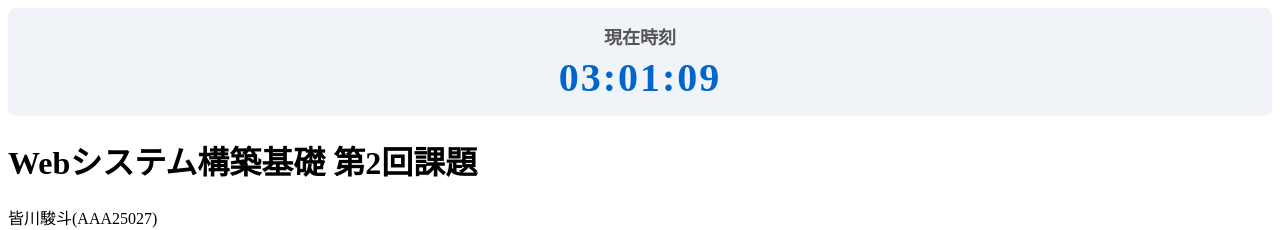
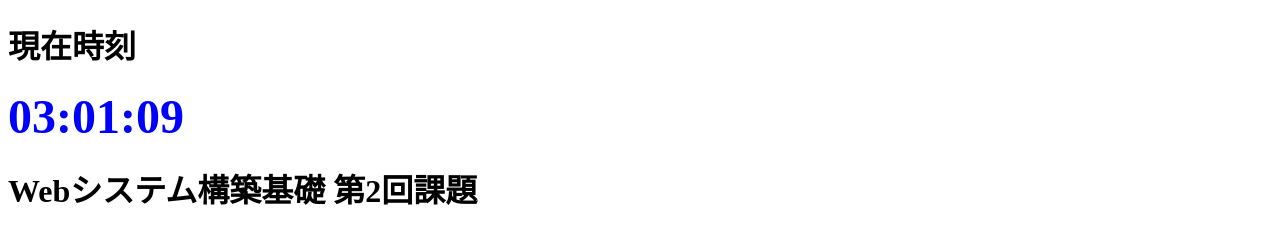
Before and after one commit to xmixg37/2kadai.github.io, a plain HTML site: page index.html in a window 1280 px wide. Shown: the top 230 px of the page. Drawn offline with Linux system fonts and the light colour scheme.

Commit message:
Update index.html

```diff
--- a/index.html
+++ b/index.html
@@ -10,32 +10,23 @@
       var minutes = now.getMinutes();
       var seconds = now.getSeconds();
 
-
       if (hours < 10) hours = '0' + hours;
       if (minutes < 10) minutes = '0' + minutes;
       if (seconds < 10) seconds = '0' + seconds;
-
 
       var timeString = hours + ':' + minutes + ':' + seconds;
       document.getElementById('clock').innerHTML = timeString;
     }
 
-
     setInterval(updateClock, 1000);
-
-
     window.onload = updateClock;
   </script>
 </head>
 <body>
-
-  <div style="background-color: #f0f4f8; padding: 15px; border-radius: 8px; text-align: center; margin-bottom: 20px;">
-    <h2 style="margin: 0 0 5px 0; font-size: 18px; color: #555;">現在時刻</h2>
-    <div id="clock" style="font-size: 40px; font-weight: bold; color: #0066cc; letter-spacing: 2px;">
-      00:00:00
-    </div>
+  <h1>現在時刻</h1>
+  <div id="clock" style="font-size: 48px; font-weight: bold; color: blue;">
+    00:00:00
   </div>
-
 
   <h1>Webシステム構築基礎 第2回課題</h1>
   <p>皆川駿斗(AAA25027)</p>
@@ -54,3 +45,4 @@
   <br>
   <a href="second.html">お薦めな旅行先（西宮）のページへ</a>
 </body>
+</html>
```
